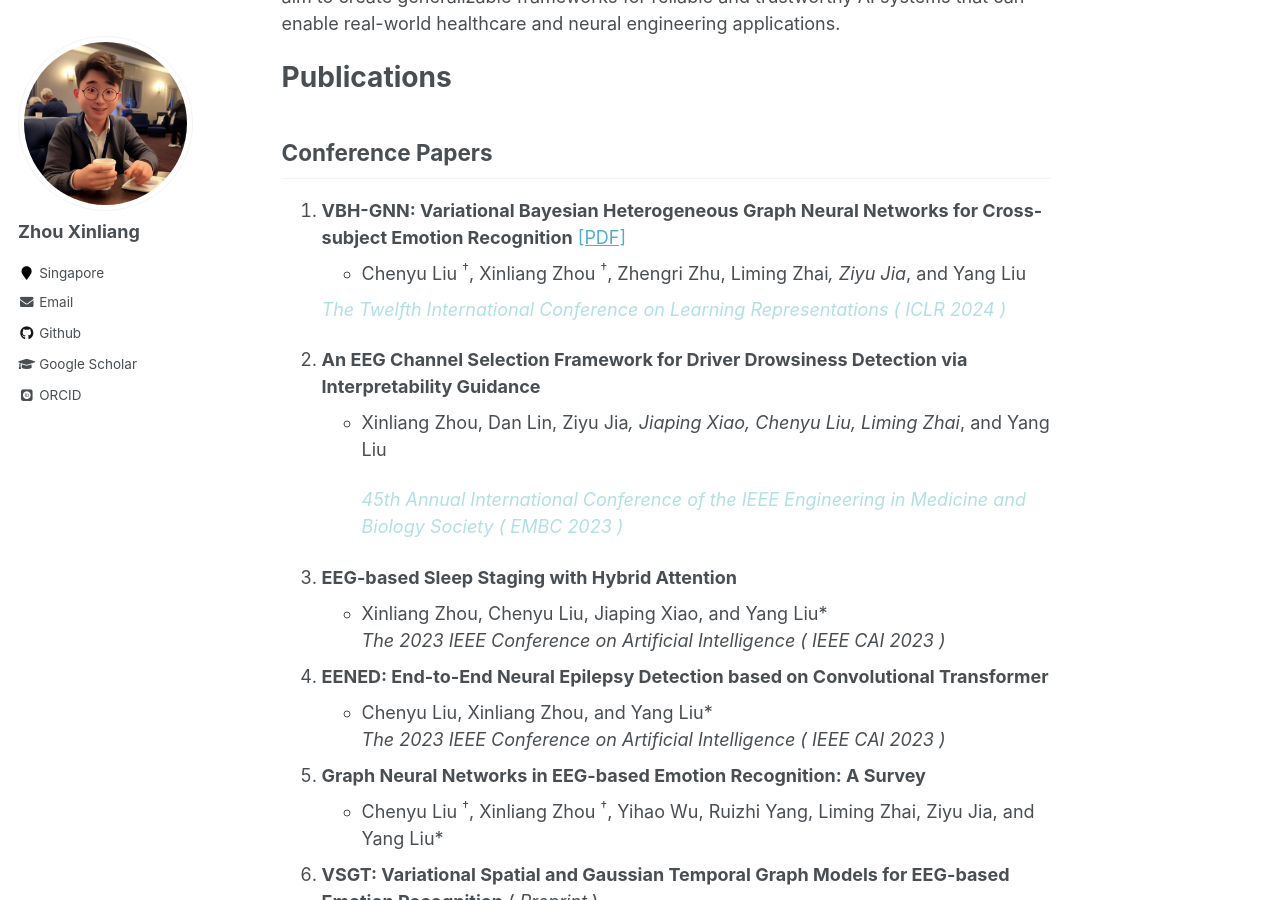
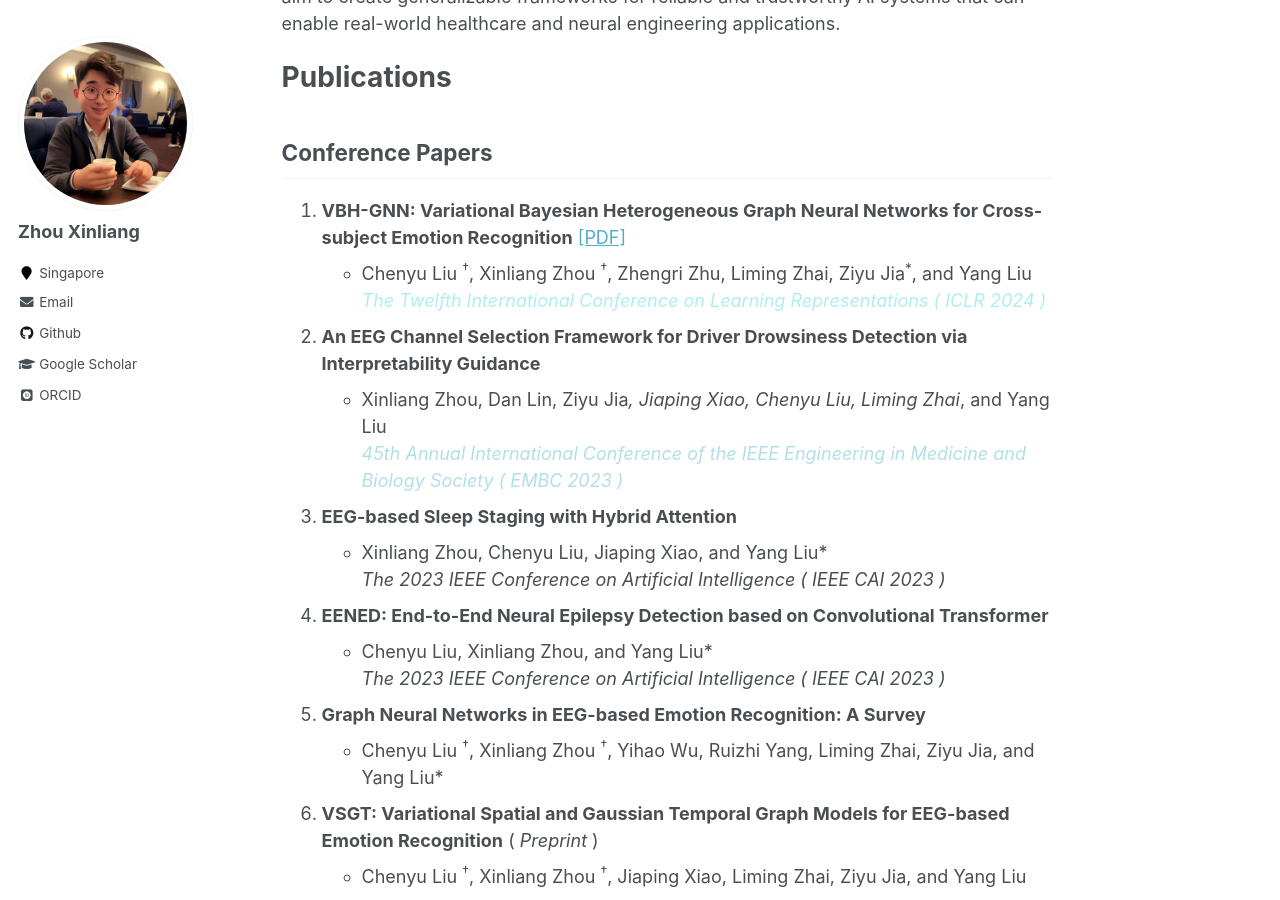
Before and after one commit to xinliangzhou/xinliangzhou.github.io, a Jekyll site: the page built from _pages/about.md, in a window 1280 px wide and 900 px high, scrolled down 312 px. Built offline with Jekyll 4.4.1, drawn with Linux system fonts in a browser that asks for light colours; some web fonts are replaced.

Commit message:
Update about.md

```diff
--- a/_pages/about.md
+++ b/_pages/about.md
@@ -16,15 +16,13 @@
 Conference Papers
 ------
 1. **VBH-GNN: Variational Bayesian Heterogeneous Graph Neural Networks for Cross-subject Emotion Recognition** [[PDF]](https://openreview.net/pdf?id=EArTDUmILF)
-   - Chenyu Liu <sup>†</sup>, Xinliang Zhou <sup>†</sup>, Zhengri Zhu, Liming Zhai*, Ziyu Jia*, and Yang Liu
-
-   <span style="color:#B0E0E6">  *The Twelfth International Conference on Learning Representations ( ICLR 2024 )*</span>
+   - Chenyu Liu <sup>†</sup>, Xinliang Zhou <sup>†</sup>, Zhengri Zhu, Liming Zhai, Ziyu Jia<sup>*</sup>, and Yang Liu
+   <span style="color:#AFEEEE">  *The Twelfth International Conference on Learning Representations ( ICLR 2024 )*</span>
 
 
 2. **An EEG Channel Selection Framework for Driver Drowsiness Detection via Interpretability Guidance**
    - Xinliang Zhou, Dan Lin, Ziyu Jia*, Jiaping Xiao, Chenyu Liu, Liming Zhai*, and Yang Liu
-
-     <span style="color:#B0E0E6">  *45th Annual International Conference of the IEEE Engineering in Medicine and Biology Society ( EMBC 2023 )*</span>
+   <span style="color:#B0E0E6">  *45th Annual International Conference of the IEEE Engineering in Medicine and Biology Society ( EMBC 2023 )*</span>
 
 3. **EEG-based Sleep Staging with Hybrid Attention**
    - Xinliang Zhou, Chenyu Liu, Jiaping Xiao, and Yang Liu*
```
